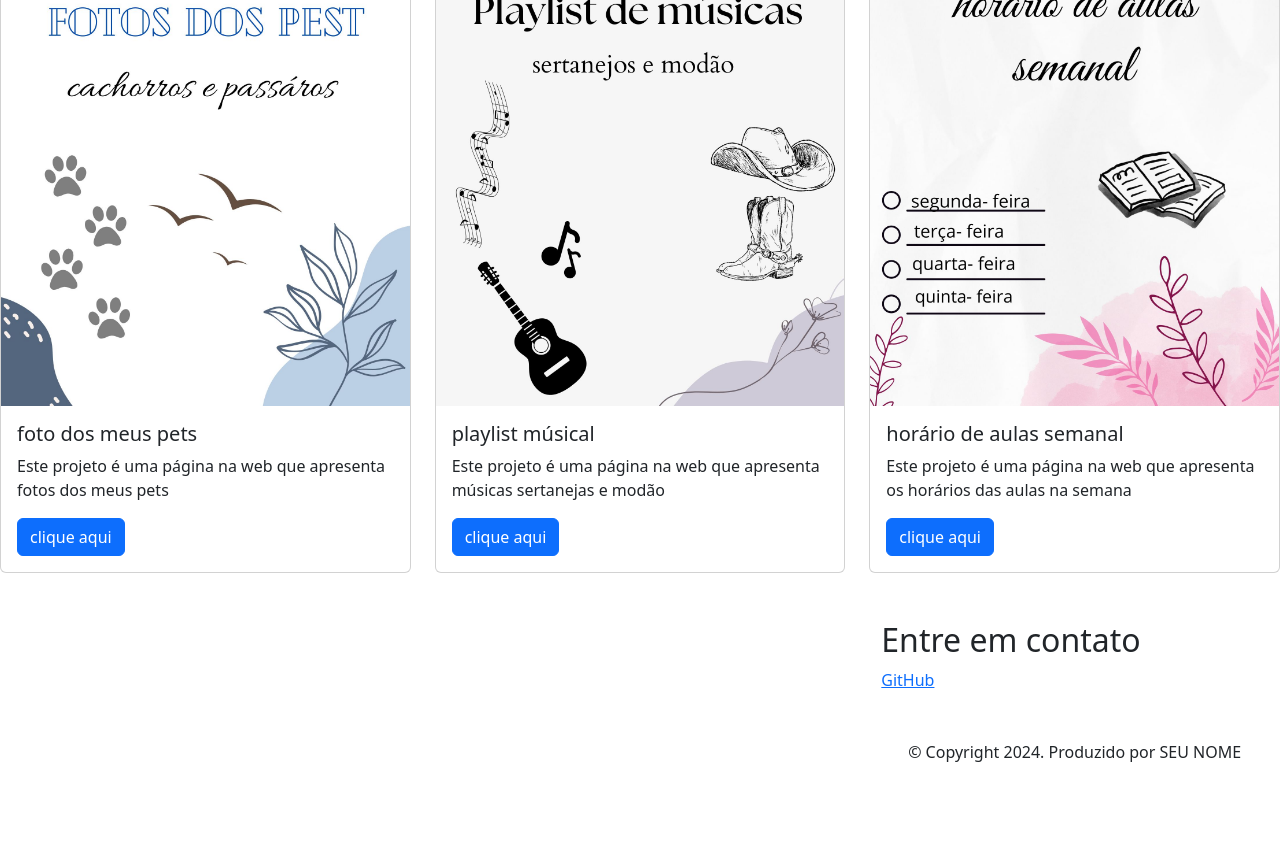
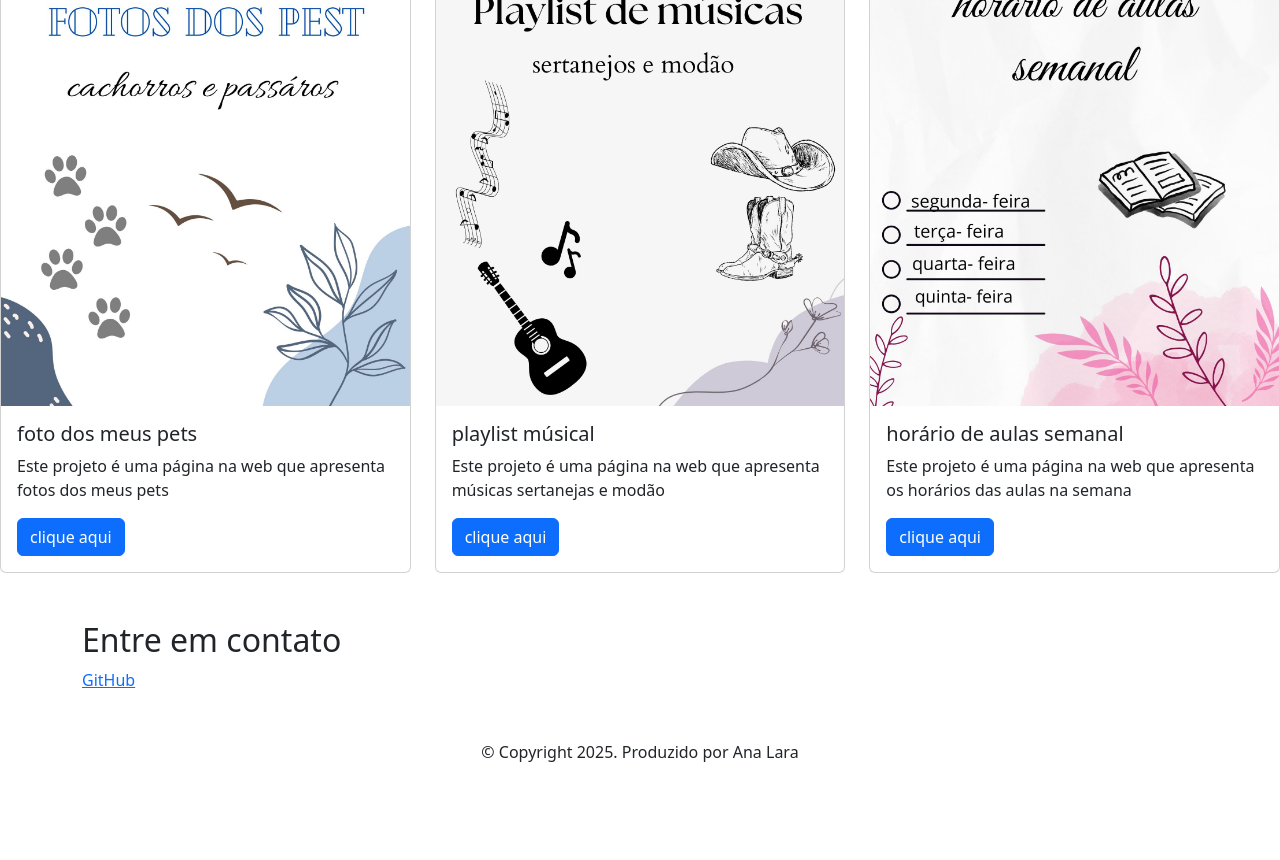
Before and after one commit to analararampim/programa-o2analara, a plain HTML site: page index.html in a window 1280 px wide. Shown: the part 547-1407 px from the top of the page. Drawn offline with nearby package versions, Linux system fonts and the light colour scheme.

Commit message:
oiiksjbg

```diff
--- a/index.html
+++ b/index.html
@@ -77,16 +77,16 @@ height="150"srcset="" />
             </p>
             <a href="#" class="btn btn-primary">clique aqui</a>
           </div>
-        </div><footer class="container py-5">
+        </div>
+      </div>
+  </div>
+<footer class="container py-5">
   <h2>Entre em contato</h2>
   <div>
-    <a href="https://github.com/seunomedeusuário">GitHub</a>
+    <a href="https://github.com/@analararampim">GitHub</a>
   </div>
-  <p class="my-5 text-center">© Copyright 2024. Produzido por SEU NOME</p>
+  <p class="my-5 text-center">© Copyright 2025. Produzido por Ana Lara</p>
 </footer>
-
-      </div>
-  </div>
 
 
   </body>
```
